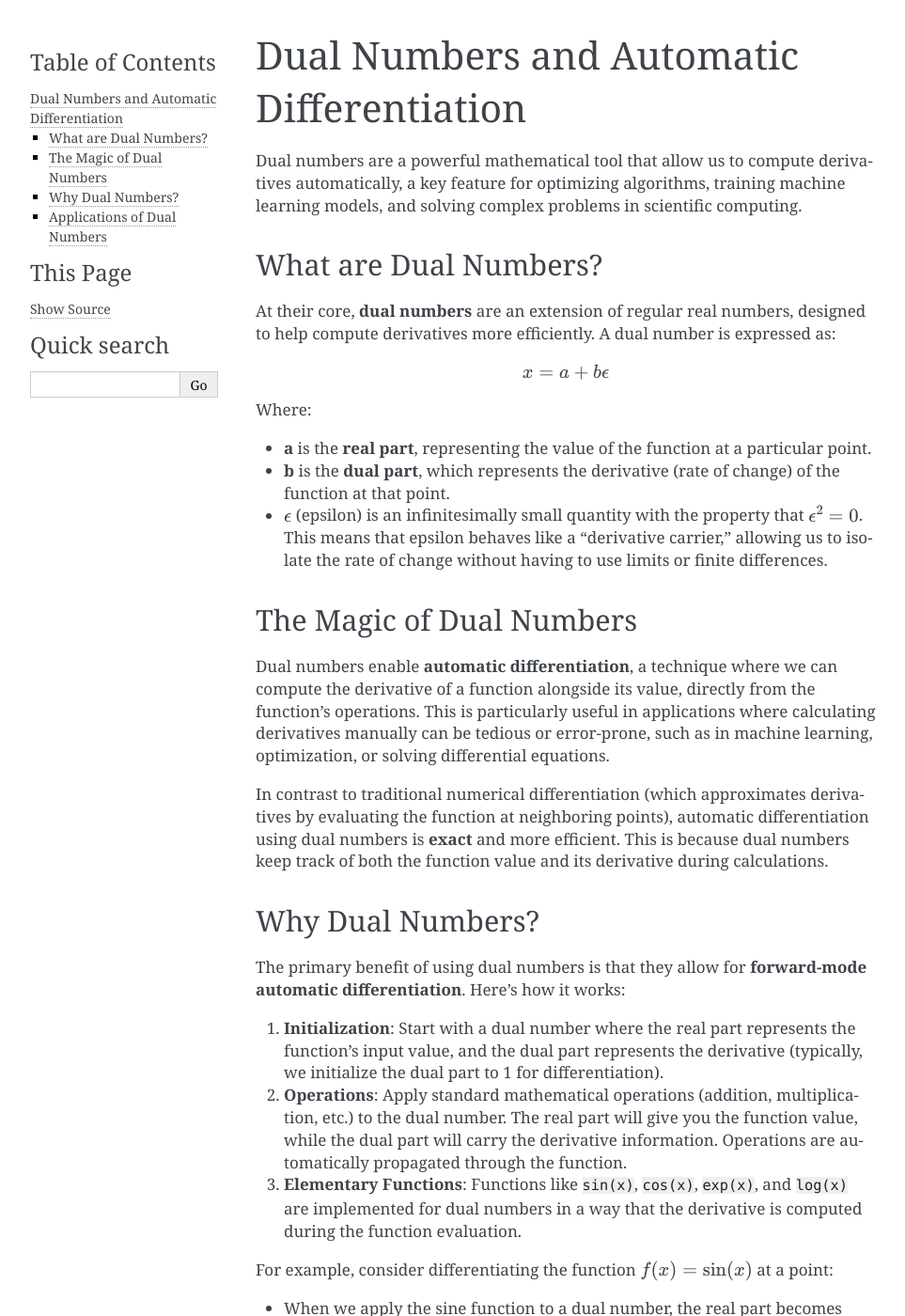
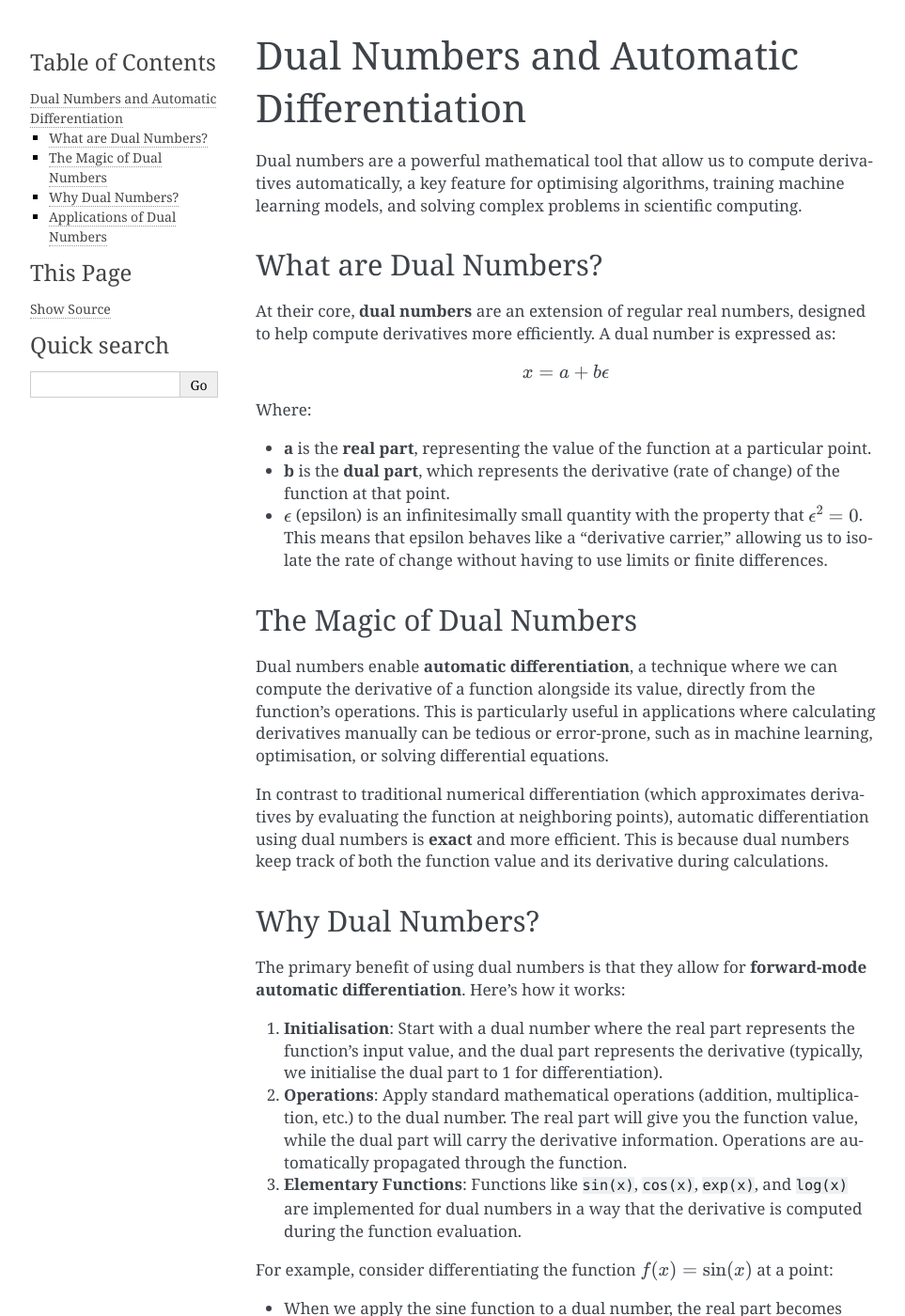
Before and after one commit to boboboon/dual_autodiff, a Sphinx documentation site: the page built from docs/md/overview.md, in a window 1280 px wide and 1400 px high. Shown: the whole window at 94% size, without its empty margins (148-1111 px from the left). Built offline with Sphinx 7.4.7, drawn with Linux system fonts in a browser that asks for light colours; some of the changed text lies outside the part shown.

Commit message:
English UK

```diff
--- a/docs/md/overview.md
+++ b/docs/md/overview.md
@@ -1,6 +1,6 @@
 ## Dual Numbers and Automatic Differentiation
 
-Dual numbers are a powerful mathematical tool that allow us to compute derivatives automatically, a key feature for optimizing algorithms, training machine learning models, and solving complex problems in scientific computing.
+Dual numbers are a powerful mathematical tool that allow us to compute derivatives automatically, a key feature for optimising algorithms, training machine learning models, and solving complex problems in scientific computing.
 
 ### What are Dual Numbers?
 
@@ -17,7 +17,7 @@ Where:
 
 ### The Magic of Dual Numbers
 
-Dual numbers enable **automatic differentiation**, a technique where we can compute the derivative of a function alongside its value, directly from the function's operations. This is particularly useful in applications where calculating derivatives manually can be tedious or error-prone, such as in machine learning, optimization, or solving differential equations.
+Dual numbers enable **automatic differentiation**, a technique where we can compute the derivative of a function alongside its value, directly from the function's operations. This is particularly useful in applications where calculating derivatives manually can be tedious or error-prone, such as in machine learning, optimisation, or solving differential equations.
 
 In contrast to traditional numerical differentiation (which approximates derivatives by evaluating the function at neighboring points), automatic differentiation using dual numbers is **exact** and more efficient. This is because dual numbers keep track of both the function value and its derivative during calculations.
 
@@ -25,7 +25,7 @@ In contrast to traditional numerical differentiation (which approximates derivat
 
 The primary benefit of using dual numbers is that they allow for **forward-mode automatic differentiation**. Here’s how it works:
 
-1. **Initialization**: Start with a dual number where the real part represents the function's input value, and the dual part represents the derivative (typically, we initialize the dual part to 1 for differentiation).
+1. **Initialisation**: Start with a dual number where the real part represents the function's input value, and the dual part represents the derivative (typically, we initialise the dual part to 1 for differentiation).
 
 2. **Operations**: Apply standard mathematical operations (addition, multiplication, etc.) to the dual number. The real part will give you the function value, while the dual part will carry the derivative information. Operations are automatically propagated through the function.
 
@@ -39,8 +39,8 @@ This allows us to compute the function's value and its derivative simultaneously
 
 ### Applications of Dual Numbers
 
-- **Optimization**: Dual numbers are often used in optimization algorithms, where derivatives are needed to compute gradients and optimize functions.
+- **Optimisation**: Dual numbers are often used in optimisation algorithms, where derivatives are needed to compute gradients and optimise functions.
 - **Machine Learning**: In neural networks, where backpropagation relies on calculating gradients, dual numbers can efficiently compute the required derivatives.
 - **Scientific Computing**: Any field that requires solving systems of equations or finding rates of change can benefit from the use of dual numbers for automatic differentiation.
 
-In summary, dual numbers offer a compact and efficient way to compute both function values and their derivatives, making them an invaluable tool in various domains, from optimization to machine learning.
+In summary, dual numbers offer a compact and efficient way to compute both function values and their derivatives, making them an invaluable tool in various domains, from optimisation to machine learning.
```
